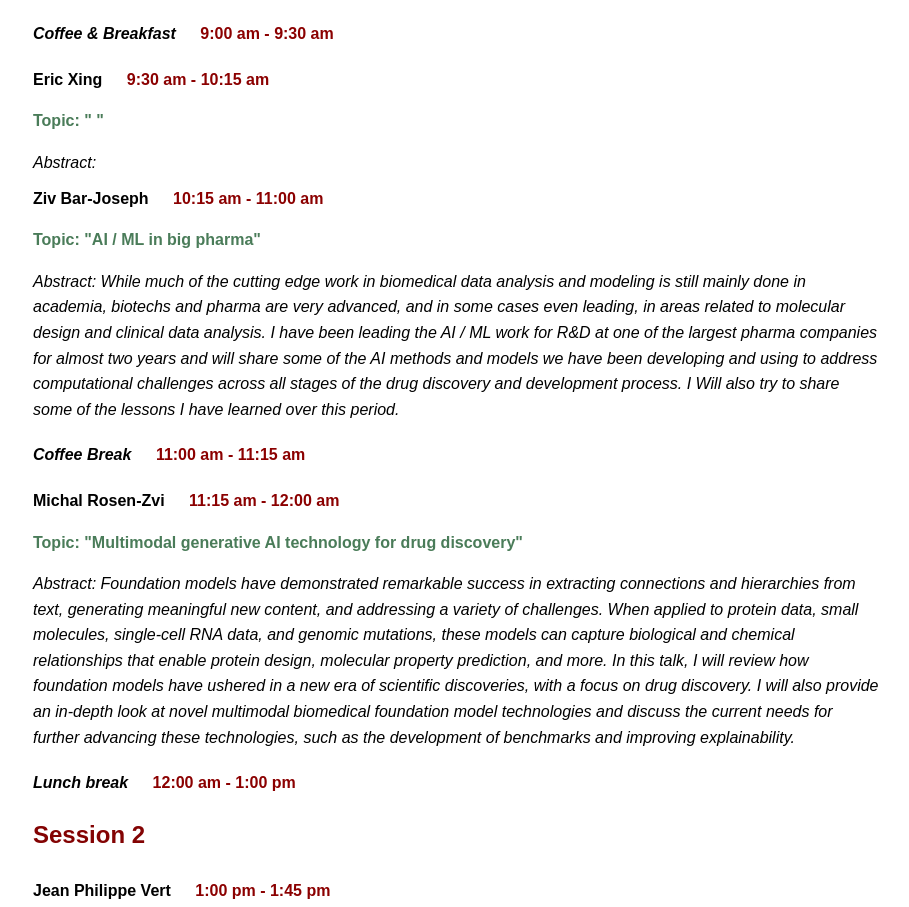
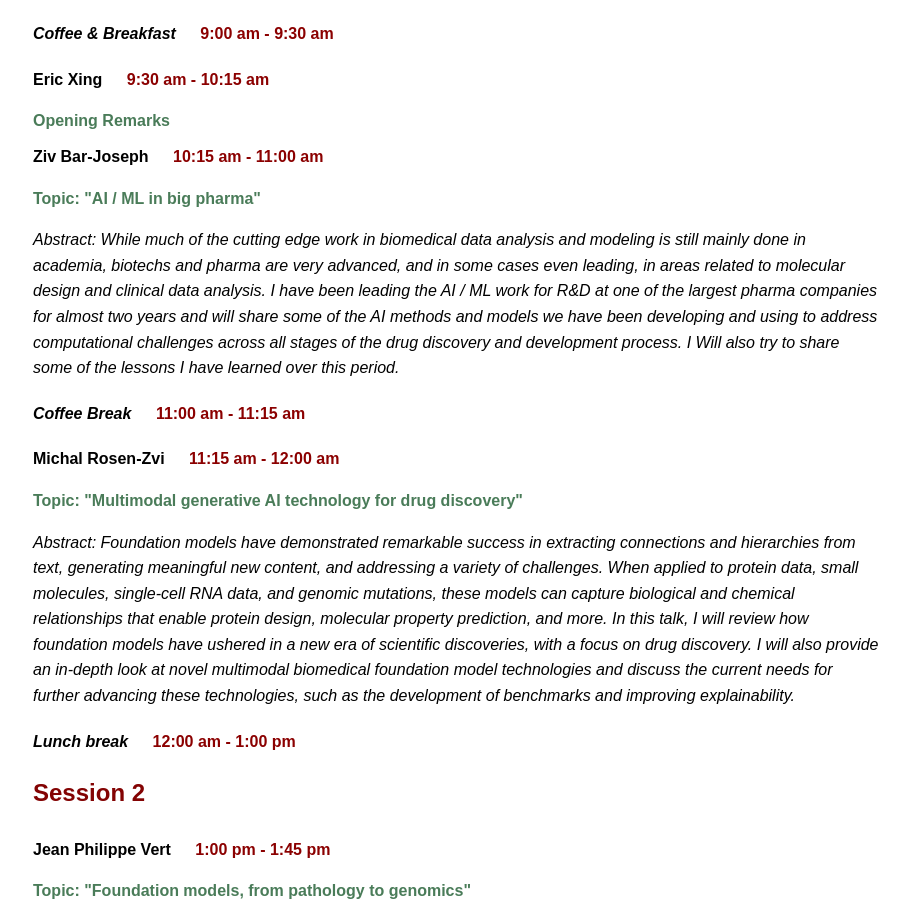
Before and after one commit to MBZUAI-ML-AI4Bio/AI4Bio.github.io, a plain HTML site: page index.html in a window 1280 px wide. Shown: the part 1961-2868 px from the top of the page, without its empty margins (207-1116 px from the left). Drawn offline with Linux system fonts and the light colour scheme.

Commit message:
Update index.html

```diff
--- a/index.html
+++ b/index.html
@@ -270,8 +270,7 @@
             <div>
                 <span style="margin-left: 50px; font-weight: bold;">Eric Xing</span>
                 <span style="margin-left: 20px;" class="program-time">9:30 am - 10:15 am</span><br>
-                <p class="speaker-topic">Topic: " "</p>
-                <p class="speaker-abstract">Abstract: </p>
+                <p class="speaker-topic">Opening Remarks</p>
 
                 <span style="margin-left: 50px; font-weight: bold;">Ziv Bar-Joseph</span>
                 <span style="margin-left: 20px;" class="program-time">10:15 am - 11:00 am</span><br>
```
